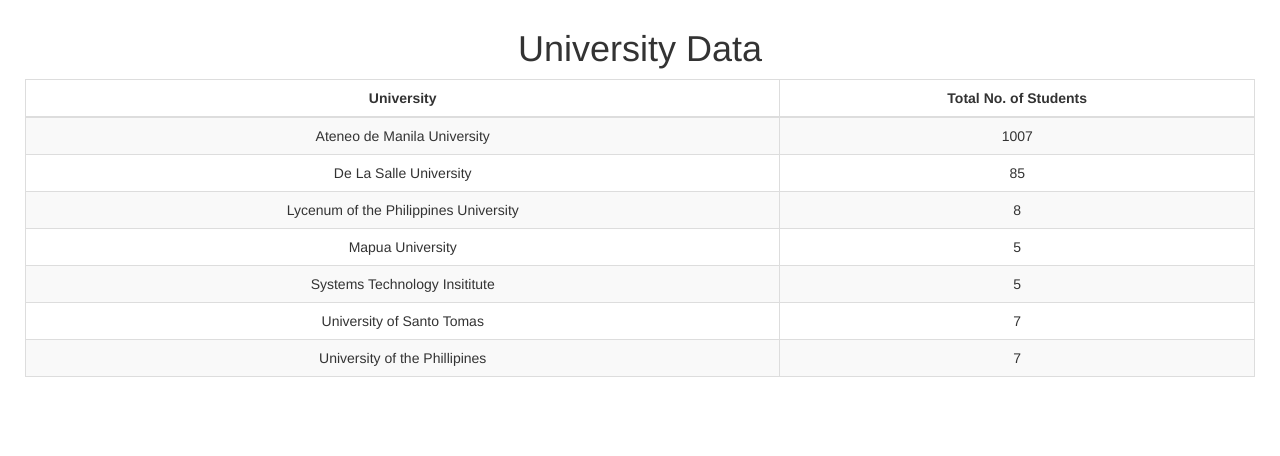
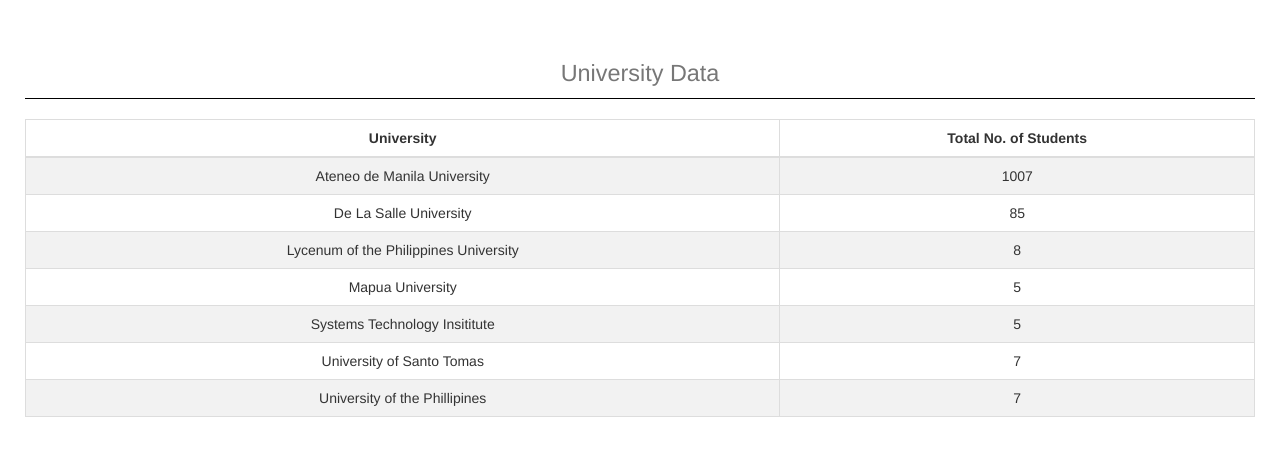
Before and after one commit to jonasd1v/SYSINTGRepo, a PHP site: page /pages/total-students-in-university.php in a window 1280 px wide. Shown: the part 51-507 px from the top of the page. Run offline with PHP 8.4, Linux system fonts and the light colour scheme; a user stored in the database is signed in; data comes from the database, SQL or seed files in the repository.

Commit message:
Modified second page UI

```diff
--- a/FinalProject/pages/total-students-in-university.php
+++ b/FinalProject/pages/total-students-in-university.php
@@ -22,7 +22,7 @@
     <title>University Data</title>
 
     <!-- Bootstrap Core CSS -->
-    <link href="../css/bootstrap.min.css" rel="stylesheet">
+    <link href="../css/bootstrap.css" rel="stylesheet">
 
     <!-- Custom CSS -->
     <link href="../css/sb-admin.css" rel="stylesheet">
@@ -80,7 +80,7 @@
                 <!-- Page Heading -->
                 <div class="row">
                     <div class="col-lg-12">
-                        <h1 class="page-header"; style = "text-align: center;"
+                        <h1 class="page-header"; style = "text-align: center;">
                             <small>University Data</small>
                         </h1>
                     </div>
@@ -89,7 +89,7 @@
                  <div class="row">
                     <div class="col-lg-12">
                         <div class="table-responsive">
-                            <table class="table table-striped table-hover table-bordered" id="school-table">
+                            <table class="table table-striped table-bordered" id="school-table">
                                 <thead>
                                     <tr>
                                         <th class="text-center">University</th>
```
